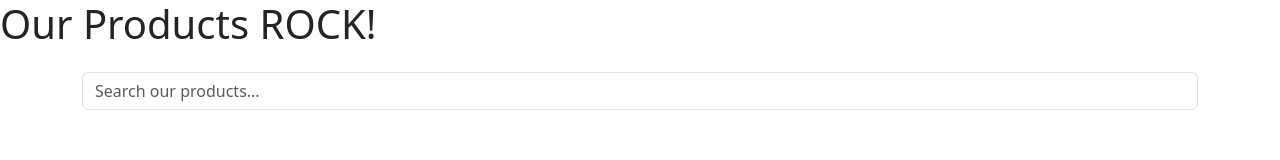
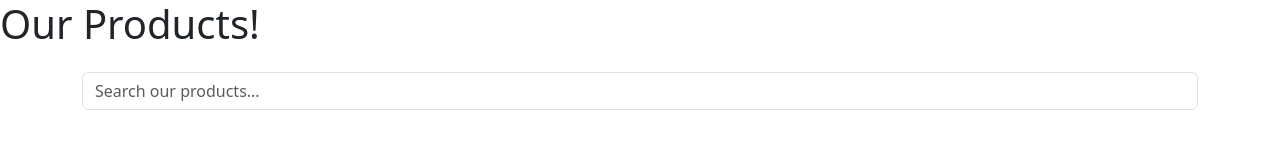
Before and after one commit to CS272-F25/p16, a plain HTML site: page products.html in a window 1280 px wide. Drawn offline with nearby package versions, Linux system fonts and the light colour scheme; no server answers.

Commit message:
Update products.html
heaidng again

```diff
--- a/products.html
+++ b/products.html
@@ -8,7 +8,7 @@
 </head>
 <body>
     <header>
-        <h1>Our Products ROCK!</h1>
+        <h1>Our Products!</h1>
     </header>
     <main>
 <div class="container mt-4">
```
